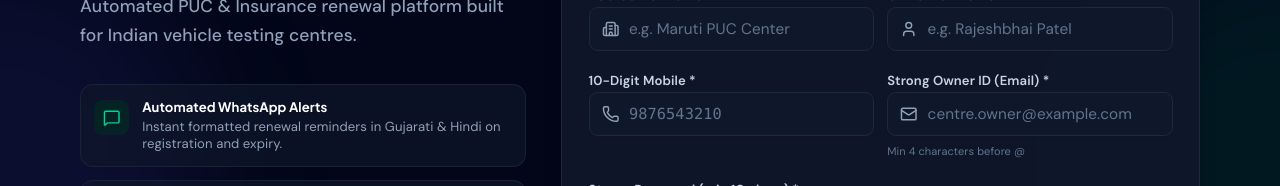
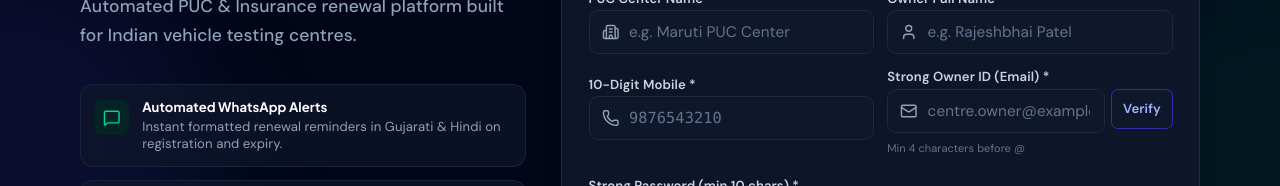
Before and after one commit to yashpatoliya14/puc_centre_frontend, a React (Vite) app: page / in a window 1280 px wide. Both pictures are taken after a click on the tab "Register Center". Shown: the part 243-429 px from the top of the page. Built offline with nearby package versions, Linux system fonts and the light colour scheme; no server answers.

Commit message:
feat: add inline Verify Email, OTP input & Resend cooldown on Register screen

```diff
--- a/src/components/auth/AuthScreen.tsx
+++ b/src/components/auth/AuthScreen.tsx
@@ -1,4 +1,4 @@
-import React, { useState } from 'react';
+import React, { useEffect, useState } from 'react';
 import {
   Car,
   Sparkles,
@@ -47,12 +47,24 @@ export function AuthScreen() {
   const [password, setPassword] = useState('');
   const [verifyCode, setVerifyCode] = useState('');
 
-  // Register inputs
+  // Register inputs & pre-verification OTP state
   const [businessName, setBusinessName] = useState('');
   const [ownerName, setOwnerName] = useState('');
   const [mobileNumber, setMobileNumber] = useState('');
   const [address, setAddress] = useState('');
   const [preloadSampleData, setPreloadSampleData] = useState(true);
+  const [regOtpSent, setRegOtpSent] = useState(false);
+  const [regOtpCode, setRegOtpCode] = useState('');
+  const [regEmailVerified, setRegEmailVerified] = useState(false);
+  const [sendingRegOtp, setSendingRegOtp] = useState(false);
+  const [verifyingRegOtp, setVerifyingRegOtp] = useState(false);
+  const [resendCooldown, setResendCooldown] = useState(0);
+
+  useEffect(() => {
+    if (resendCooldown <= 0) return;
+    const timer = setTimeout(() => setResendCooldown((prev) => Math.max(0, prev - 1)), 1000);
+    return () => clearTimeout(timer);
+  }, [resendCooldown]);
 
   // Forgot password inputs
   const [resetToken, setResetToken] = useState('');
@@ -158,6 +170,67 @@ export function AuthScreen() {
     }
   };
 
+  const handleSendRegistrationOtp = async () => {
+    if (!isStrongId(email)) {
+      toast.error('Owner ID (Email) must be a valid email with at least 4 characters before @');
+      return;
+    }
+    setSendingRegOtp(true);
+    try {
+      const res = await apiRequest<{
+        ok: boolean;
+        emailSent?: boolean;
+        message: string;
+        previewOtpCode?: string;
+      }>('/api/auth/send-registration-otp', {
+        method: 'POST',
+        body: {
+          email: email.trim().toLowerCase(),
+          ownerName: ownerName.trim() || undefined,
+          businessName: businessName.trim() || undefined,
+        },
+      });
+      setRegOtpSent(true);
+      setResendCooldown(30);
+      if (res.previewOtpCode) {
+        setRegOtpCode(res.previewOtpCode);
+      }
+      toast.success(res.message);
+    } catch (err) {
+      toast.error(err instanceof Error ? err.message : 'Failed to send verification OTP');
+    } finally {
+      setSendingRegOtp(false);
+    }
+  };
+
+  const handleConfirmRegistrationOtp = async () => {
+    if (!regOtpCode.trim()) {
+      toast.error('Enter the 6-digit verification code sent to your email');
+      return;
+    }
+    setVerifyingRegOtp(true);
+    try {
+      const res = await apiRequest<{ ok: boolean; verified: boolean; message: string }>(
+        '/api/auth/verify-registration-otp',
+        {
+          method: 'POST',
+          body: {
+            email: email.trim().toLowerCase(),
+            code: regOtpCode.trim(),
+          },
+        },
+      );
+      if (res.verified) {
+        setRegEmailVerified(true);
+        toast.success(res.message || 'Email verified!');
+      }
+    } catch (err) {
+      toast.error(err instanceof Error ? err.message : 'Invalid or expired OTP code');
+    } finally {
+      setVerifyingRegOtp(false);
+    }
+  };
+
   const handleResendVerification = async () => {
     if (!email.trim()) {
       toast.error('Enter your registered email address first');
@@ -169,6 +242,7 @@ export function AuthScreen() {
         method: 'POST',
         body: { email },
       });
+      setResendCooldown(30);
       toast.success(res.message);
       if (res.alreadyVerified) {
         setMode('login');
@@ -485,22 +559,91 @@ export function AuthScreen() {
                     </div>
 
                     <div className="space-y-1.5">
+                      <div className="flex items-center justify-between gap-2">
                         <Label htmlFor="reg-email">Strong Owner ID (Email) *</Label>
-                      <div className="relative">
+                        {regEmailVerified && (
+                          <Badge className="text-[10px] bg-emerald-600 text-white gap-1 px-1.5 py-0">
+                            <CheckCircle2 className="w-3 h-3" />
+                            Verified
+                          </Badge>
+                        )}
+                      </div>
+                      <div className="flex gap-1.5">
+                        <div className="relative flex-1">
                           <Mail className="absolute left-3 top-1/2 -translate-y-1/2 h-4 w-4 text-slate-400" />
                           <Input
                             id="reg-email"
                             type="email"
                             value={email}
-                          onChange={(e) => setEmail(e.target.value)}
+                            onChange={(e) => {
+                              setEmail(e.target.value);
+                              setRegEmailVerified(false);
+                              setRegOtpSent(false);
+                              setRegOtpCode('');
+                            }}
                             placeholder="centre.owner@example.com"
                             className="pl-9"
                             required
                           />
                         </div>
+                        {!regEmailVerified && (
+                          <Button
+                            type="button"
+                            variant="outline"
+                            size="sm"
+                            onClick={handleSendRegistrationOtp}
+                            disabled={sendingRegOtp || (regOtpSent && resendCooldown > 0)}
+                            className="h-9 px-2.5 text-xs font-semibold shrink-0 cursor-pointer border-indigo-200 text-indigo-700 hover:bg-indigo-50 dark:border-indigo-800 dark:text-indigo-300 dark:hover:bg-indigo-950/50"
+                          >
+                            {sendingRegOtp
+                              ? 'Sending...'
+                              : regOtpSent
+                                ? resendCooldown > 0
+                                  ? `Resend (${resendCooldown}s)`
+                                  : 'Resend'
+                                : 'Verify'}
+                          </Button>
+                        )}
+                      </div>
                       <p className="text-[11px] text-slate-500">Min 4 characters before @</p>
                     </div>
                   </div>
+
+                  {regOtpSent && !regEmailVerified && (
+                    <div className="rounded-lg border border-indigo-200 dark:border-indigo-900/70 bg-indigo-50/70 dark:bg-indigo-950/30 p-3 space-y-2">
+                      <div className="flex items-center justify-between gap-2">
+                        <span className="text-xs font-semibold text-indigo-900 dark:text-indigo-200">
+                          Verify code sent to {email}
+                        </span>
+                        <button
+                          type="button"
+                          onClick={handleSendRegistrationOtp}
+                          disabled={sendingRegOtp || resendCooldown > 0}
+                          className="text-[11px] font-semibold text-indigo-600 dark:text-indigo-400 hover:underline disabled:opacity-50 cursor-pointer"
+                        >
+                          {resendCooldown > 0 ? `Resend in ${resendCooldown}s` : 'Resend OTP'}
+                        </button>
+                      </div>
+                      <div className="flex gap-2">
+                        <Input
+                          value={regOtpCode}
+                          onChange={(e) => setRegOtpCode(e.target.value)}
+                          placeholder="Enter 6-digit OTP"
+                          maxLength={10}
+                          className="h-8 font-mono text-xs bg-white dark:bg-slate-950"
+                        />
+                        <Button
+                          type="button"
+                          size="sm"
+                          onClick={handleConfirmRegistrationOtp}
+                          disabled={verifyingRegOtp || !regOtpCode.trim()}
+                          className="h-8 px-3 text-xs bg-indigo-600 hover:bg-indigo-700 text-white shrink-0 cursor-pointer"
+                        >
+                          {verifyingRegOtp ? 'Checking...' : 'Confirm OTP'}
+                        </Button>
+                      </div>
+                    </div>
+                  )}
 
                   <div className="space-y-1.5">
                     <Label htmlFor="reg-password">Strong Password (min 10 chars) *</Label>
@@ -595,10 +738,14 @@ export function AuthScreen() {
                       type="button"
                       variant="outline"
                       onClick={handleResendVerification}
-                      disabled={resendingCode}
+                      disabled={resendingCode || resendCooldown > 0}
                       className="w-2/5 cursor-pointer"
                     >
-                      {resendingCode ? 'Sending...' : 'Resend Code'}
+                      {resendingCode
+                        ? 'Sending...'
+                        : resendCooldown > 0
+                          ? `Resend (${resendCooldown}s)`
+                          : 'Resend Code'}
                     </Button>
                     <Button
                       type="submit"
```
Lines whose indentation alone changed are shown as unchanged.
